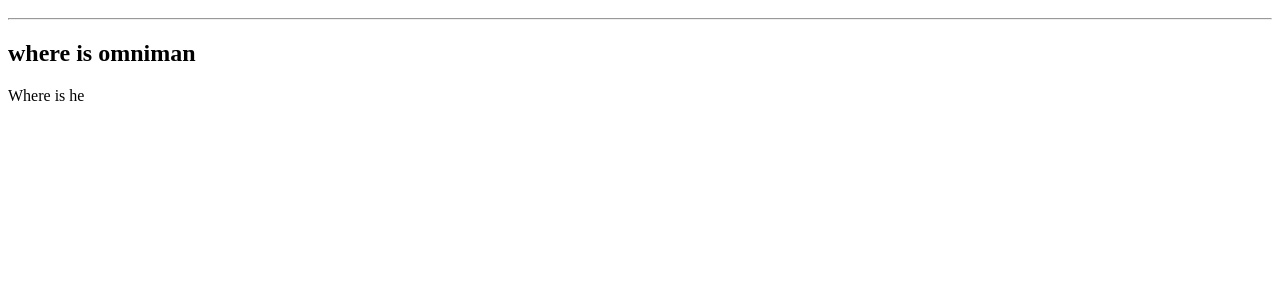
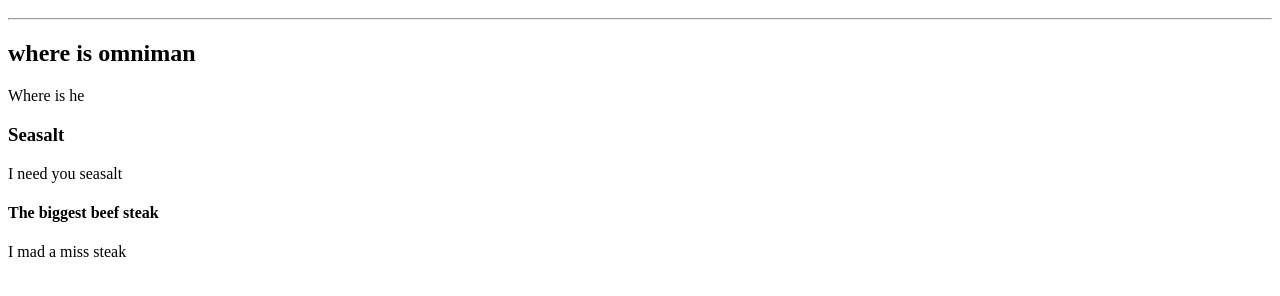
Before and after one commit to Matthew-092Beans/Matthew-092Beans.github.io, a plain HTML site: page index.html in a window 1280 px wide. Shown: the part 48-344 px from the top of the page. Drawn offline with Linux system fonts and the light colour scheme.

Commit message:
Update index.html

```diff
--- a/index.html
+++ b/index.html
@@ -4,7 +4,7 @@
     <meta charset="utf-8"/>
     <title>I made a miss steak</title>
     <style>
-      <img src=https://preview.redd.it/what-is-your-favorite-omni-man-meme-from-the-show-v0-r20ymjpnyf0f1.jpeg?width=533&format=pjpg&auto=webp&s=b87569e0d7fc660290ee4059ba2d36a1857acd5a alt=reddit.com>
+
     </style>
   </head>
   <body>
@@ -12,5 +12,9 @@
     <hr>
     <h2>where is omniman</h2>
     <p>Where is he</p>
+    <h3>Seasalt</h3>
+    <p>I need you seasalt</p>
+    <h4>The biggest beef steak</h4>
+    <p>I mad a miss steak</p>
   </body>
 </html>
```
